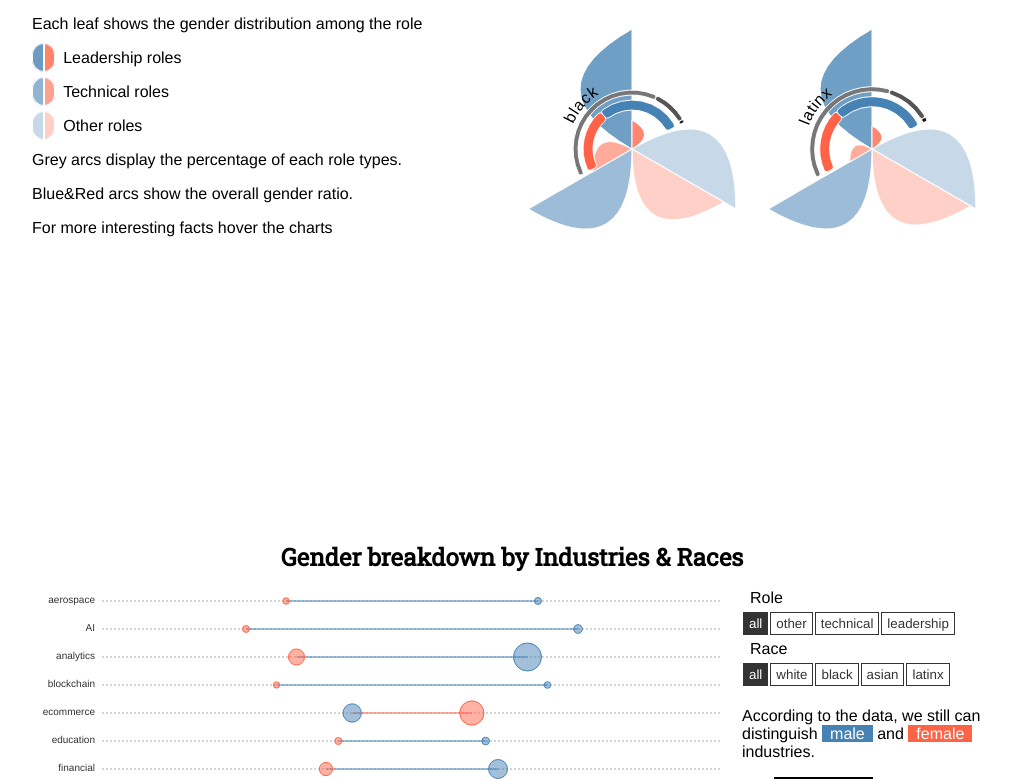
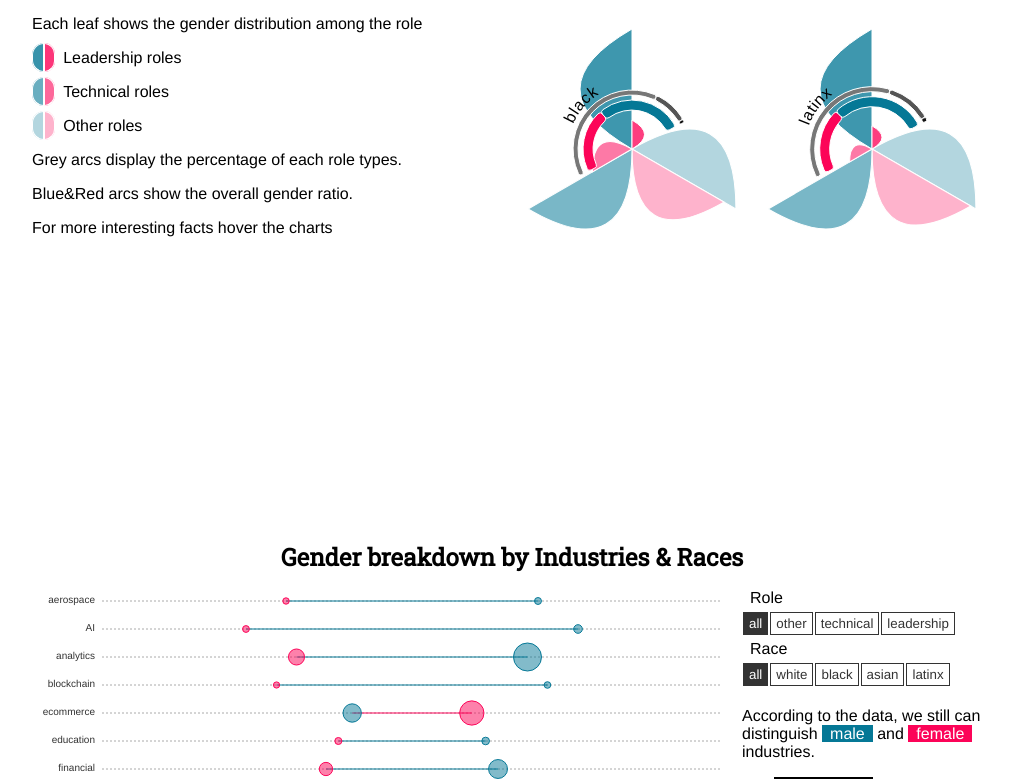
Before and after one commit to maryzam/dear-tech-people-viz, a React app: page / in a window 1280 px wide. Shown: the part 3521-4300 px from the top of the page, without its empty margins (128-1139 px from the left). Built offline with nearby package versions, Linux system fonts and the light colour scheme.

Commit message:
Improve colors

```diff
--- a/src/components/OverallByGender/Visualization.js
+++ b/src/components/OverallByGender/Visualization.js
@@ -36,7 +36,7 @@ const roles = Provider.getRoles();
 
 const scaleColor = d3.scaleOrdinal()
 					.domain(["male", "female"])
-					.range(["steelblue", "tomato"]);
+					.range(["#057896", "#FC0458"]);
 
 const scaleOpacity = d3.scalePoint()
 					.domain(roles)
--- a/src/components/OverallByRace/Visualization.js
+++ b/src/components/OverallByRace/Visualization.js
@@ -13,7 +13,7 @@ const angleTan = Math.tan(angle);
 
 const scaleGenderColor = d3.scaleOrdinal()
 					.domain(["male", "female"])
-					.range(["steelblue", "tomato"]);
+					.range(["#057896", "#FC0458"]);
 
 const scaleRoleColor = d3.scaleOrdinal()
 					.domain(roles)
--- a/src/components/OverallBySector/Visualization.js
+++ b/src/components/OverallBySector/Visualization.js
@@ -113,7 +113,7 @@ class OverallBySectorStats extends React.PureComponent {
 			.transition().duration(animDuration)
 			.attr("x1", (d) => this.scaleFreq(d[role].freq.female))
 			.attr("x2", (d) => this.scaleFreq(d[role].freq.male))
-			.style("stroke", (d) => (d[role].freq.female < 0.5 ? "steelblue": "tomato"));
+			.style("stroke", (d) => (d[role].freq.female < 0.5 ? "#057896": "#FC0458"));
 
 		nodes
 			.select(".label")
--- a/src/components/OverallBySector/styles.css
+++ b/src/components/OverallBySector/styles.css
@@ -48,15 +48,15 @@
 }
 
 .overall-by-sector .female {
-	fill: tomato;
+	fill: #FC0458;
 	fill-opacity: 0.5;
-	stroke: tomato;
+	stroke: #FC0458;
 }
 
 .overall-by-sector .male {
-	fill: steelblue;
+	fill: #057896;
 	fill-opacity: 0.5;
-	stroke: steelblue;
+	stroke: #057896;
 }
 
 .overall-by-sector .gap {
--- a/src/index.css
+++ b/src/index.css
@@ -105,11 +105,11 @@ span {
 }
 
 .male {
-	background: steelblue;
+	background: #057896;
 }
 
 .female {
-	background: tomato;
+	background: #FC0458;
 }
 
 /* tooltip */
```
Also changed, not shown: 1 other file (tests, documents, lock files or other folders).
